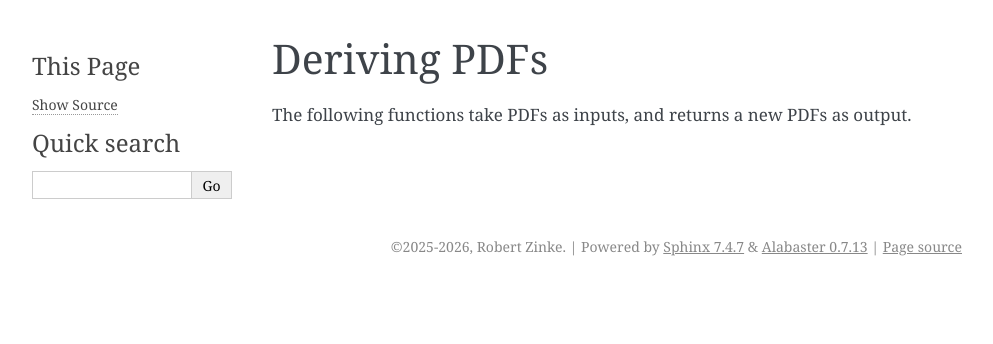
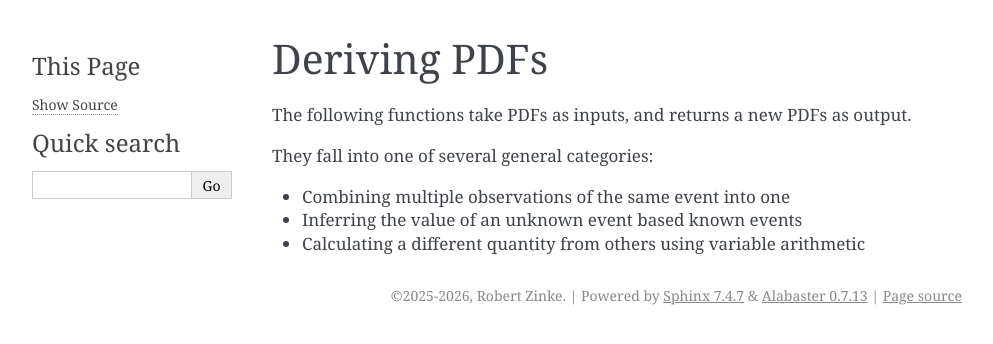
Before and after one commit to rzinke/RISeR2, a Sphinx documentation site: the page built from docs/source/cli/deriving_pdfs.md, in a window 1280 px wide. Shown: the top 344 px of the page, without its empty margins (148-1141 px from the left). Built offline with Sphinx 7.4.7, drawn with Linux system fonts in a browser that asks for light colours.

Commit message:
Update deriving_pdfs.md with categories

```diff
--- a/docs/source/cli/deriving_pdfs.md
+++ b/docs/source/cli/deriving_pdfs.md
@@ -1,3 +1,8 @@
 # Deriving PDFs
 
 The following functions take PDFs as inputs, and returns a new PDFs as output.
+
+They fall into one of several general categories:
+ - Combining multiple observations of the same event into one
+ - Inferring the value of an unknown event based known events
+ - Calculating a different quantity from others using variable arithmetic
```
